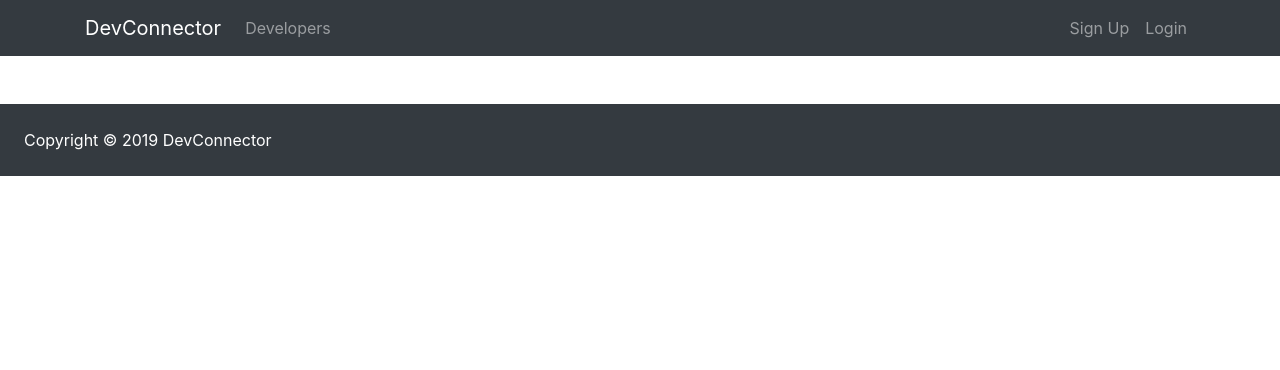
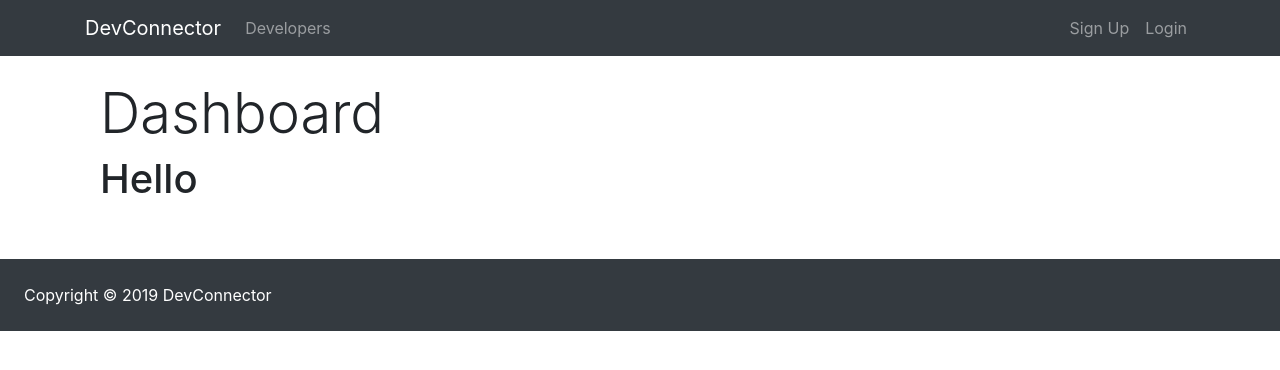
Before and after one commit to rarrunategu1/mern_stack_project, a React (Create React App) app in the folder my-app/: page /dashboard in a window 1280 px wide. Shown: the top 370 px of the page. Built offline with nearby package versions, Linux system fonts and the light colour scheme; no server answers.

Commit message:
dashboard will show hello if user is authenticated else it will show loading...

```diff
--- a/my-app/src/components/dashboard/dashboard.js
+++ b/my-app/src/components/dashboard/dashboard.js
@@ -8,7 +8,29 @@ class Dashboard extends Component {
     this.props.getCurrentProfile();
   }
   render() {
-    return <div />;
+    const { user } = this.props.auth;
+    const { profile, loading } = this.props.profile;
+
+    let dashboardContent;
+
+    if (profile === null || loading) {
+      dashboardContent = <h4>Loading...</h4>;
+    } else {
+      dashboardContent = <h1>Hello</h1>;
+    }
+
+    return (
+      <div className="dashboard">
+        <div className="container">
+          <div className="row">
+            <div className="col-md-12">
+              <h1 className="display-4">Dashboard</h1>
+              {dashboardContent}
+            </div>
+          </div>
+        </div>
+      </div>
+    );
   }
 }
 
```
